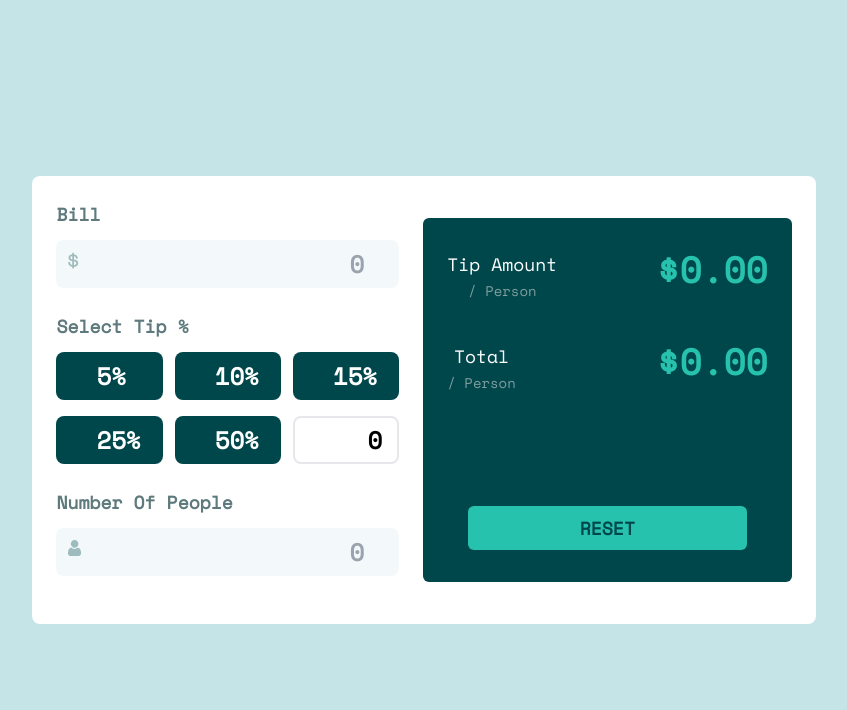
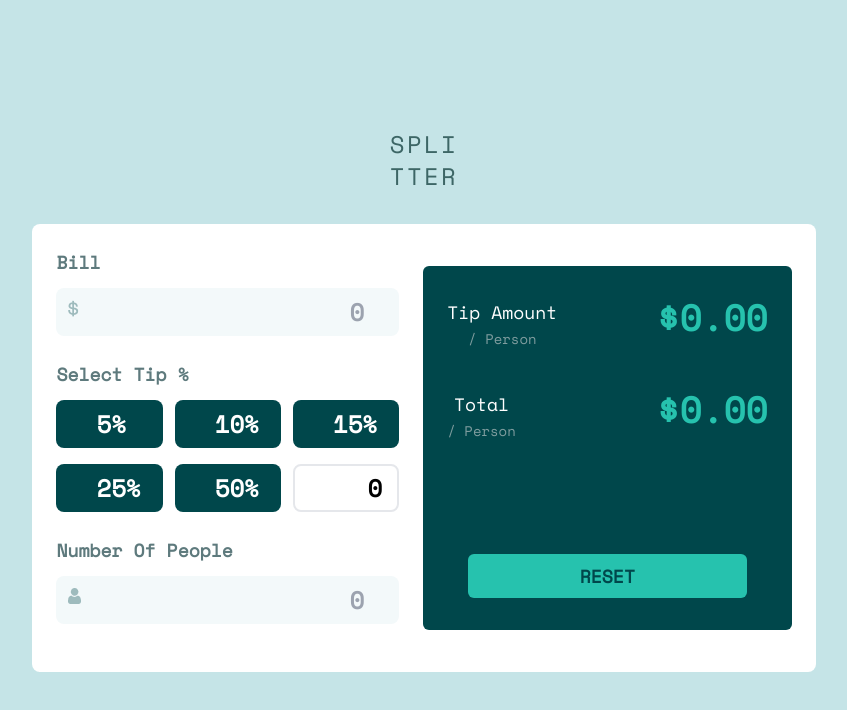
Before and after one commit to zura-doganadze/Tip-Calculator-With-React, a React (Vite) app: page / in a window 1280 px wide. Shown: the top 710 px of the page, without its empty margins (216-1063 px from the left). Built offline with nearby package versions, Linux system fonts and the light colour scheme.

Commit message:
add title

```diff
--- a/src/App.jsx
+++ b/src/App.jsx
@@ -15,7 +15,10 @@ function App() {
   const total = bill / people + tipAmount;
   console.log(tip);
   return (
-    <div className="flex max-w-4xl w-full ">
+    <div className="flex flex-col max-w-4xl w-full ">
+      <h1 className="text-h1-color tracking-widest text-2xl uppercase mb-8">
+        spli <br/>tter
+      </h1>
       <div className="flex md:flex-row flex-col items-center justify-between max-w-4xl w-full bg-white py-6 px-6 rounded-lg">
         <div className="left-content max-w-sm w-full mr-6 mb-6">
           <div className="w-full flex flex-col items-start">
--- a/tailwind.config.js
+++ b/tailwind.config.js
@@ -18,7 +18,7 @@ export default {
         "input-txt": "#00474B",
         "h2-color": "#5E7A7D",
         "btn-active-color": "#9FE8DF",
-
+        "h1-color": "#3D6666",
       },
     },
   },
```
